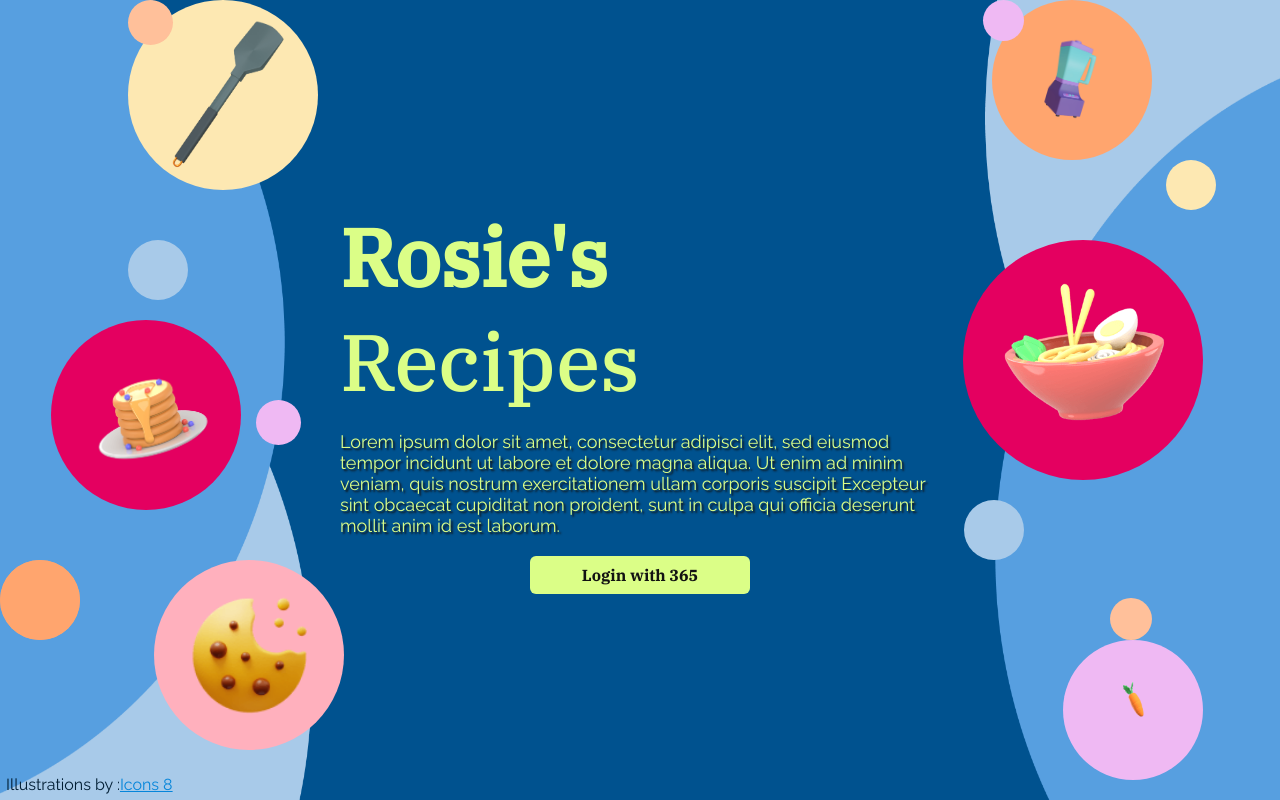
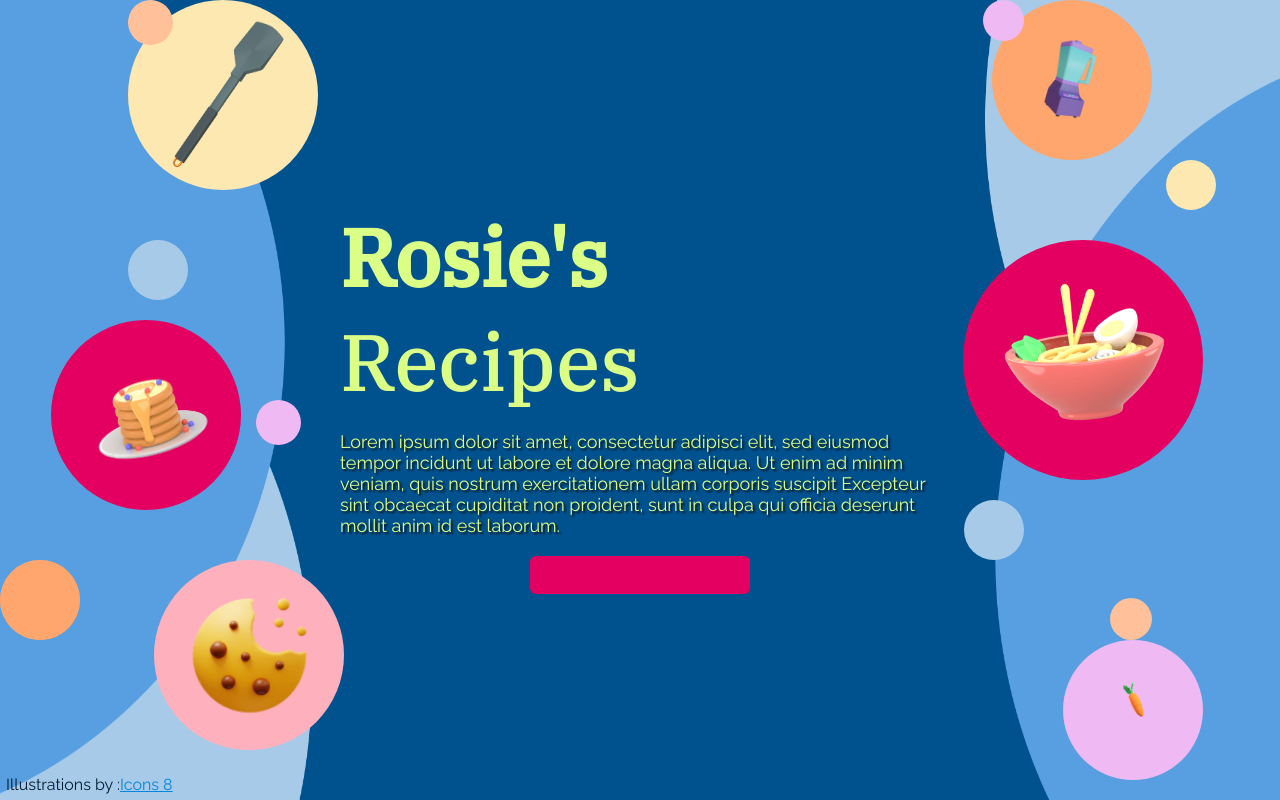
Before and after one commit to B3FC-Innovation-Hub/rosies-recipes-web, a React (Create React App) app: page / in a window 1280 px wide. Built offline with nearby package versions, Linux system fonts and the light colour scheme; the HTML template or start-up script is replaced by a standard one.

Commit message:
Added props to the button

```diff
--- a/src/components/button/Button.css
+++ b/src/components/button/Button.css
@@ -7,7 +7,7 @@ font settings, so we have to set all their css properties manually*/
 		format("truetype");
 }
 
-.button {
+.button-green {
 	background-color: #dbfe87;
 	color: #121212;
 	height: 38px;
@@ -20,3 +20,17 @@ font settings, so we have to set all their css properties manually*/
 	align-self: center;
 	z-index: 1;
 }
+
+.button-pink {
+	background-color: #E40060;
+	color: #fff;
+	height: 38px;
+	font-family: "IBM Plex Serif Bold", Arial, Helvetica, sans-serif;
+	width: 220px;
+	border-width: 0;
+	border-radius: 6px;
+	font-size: medium;
+	margin: 2px;
+	align-self: center;
+	z-index: 1;
+}
--- a/src/components/button/Button.tsx
+++ b/src/components/button/Button.tsx
@@ -1,9 +1,10 @@
+import { ButtonProps } from "../../models/ButtonProps";
 import "./Button.css";
 
-const Button: React.FC = (props: any) => {
+const Button: React.FC<ButtonProps> = (props: ButtonProps) => {
 	return (
-		<button type="button" className="button">
-			Login with 365
+		<button type="button" className={props.isGreen ? "button-green" : 'button-pink'}onClick={props.onClick}>
+			{props.title}
 		</button>
 	);
 };
```
